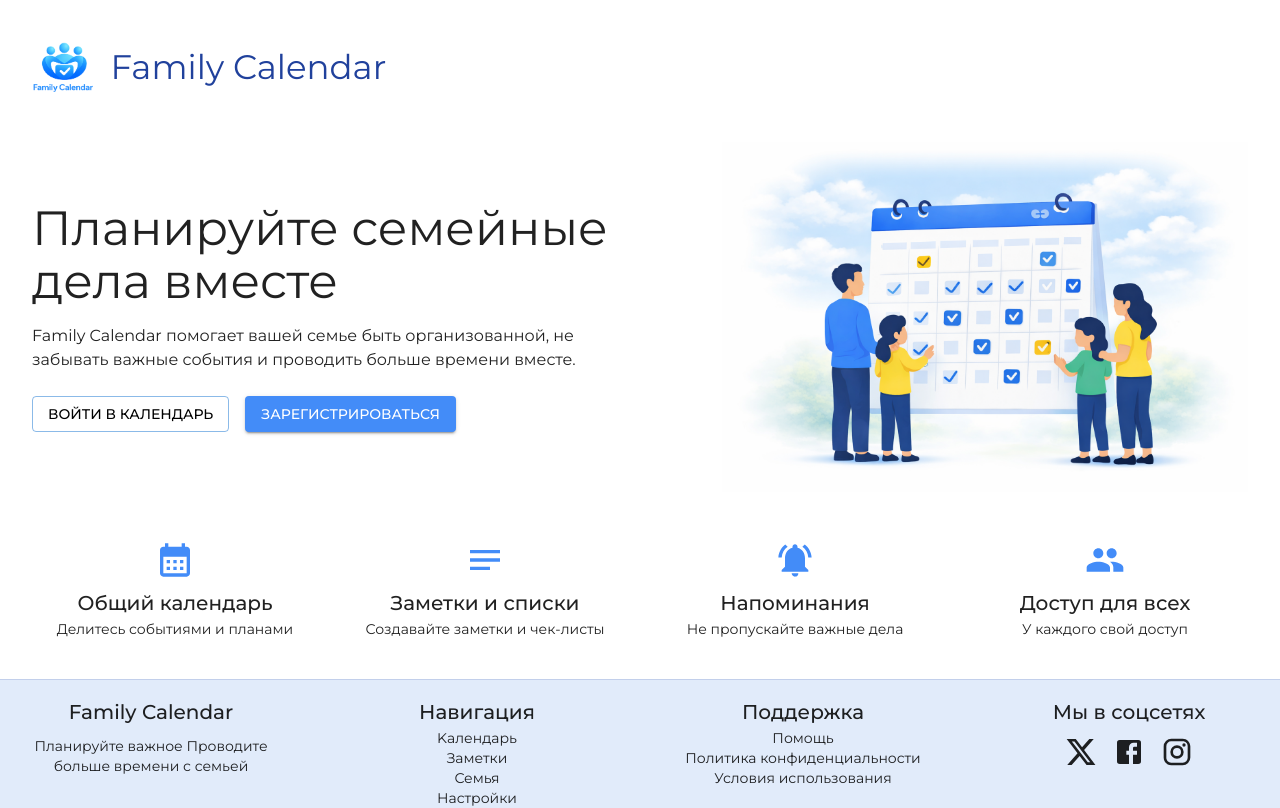
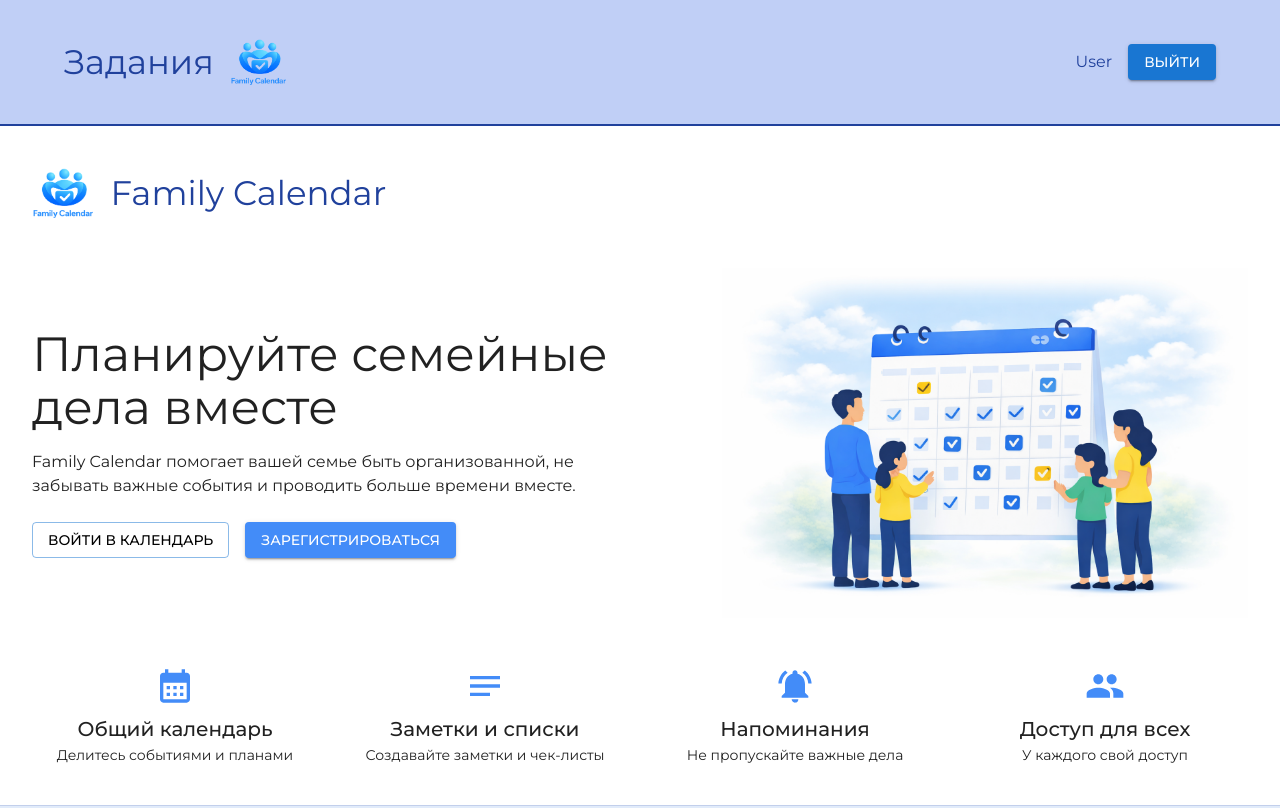
Before and after one commit to DEN21R/family-calendar, a React (Vite) app in the folder calendar_client/: page /dashboard in a window 1280 px wide. Shown: the top 808 px of the page. Built offline with nearby package versions, Linux system fonts and the light colour scheme; no server answers.

Commit message:
Update PublicLayout.jsx

```diff
--- a/calendar_client/src/layouts/PublicLayout.jsx
+++ b/calendar_client/src/layouts/PublicLayout.jsx
@@ -1,10 +1,12 @@
 import { Box } from '@mui/material'
 import { Outlet } from 'react-router-dom'
+import Header from '../components/header'
 import Footer from '../components/footer'
 
 function PublicLayout() {
   return (
     <Box sx={{ minHeight: '100vh', display: 'flex', flexDirection: 'column' }}>
+      <Header />
       <Box
         component="main"
         sx={{
```
